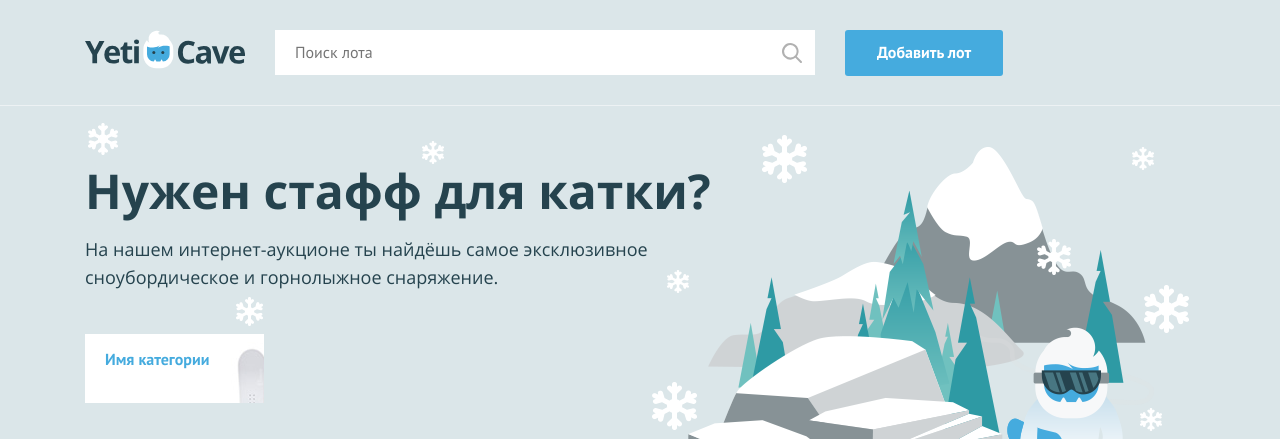
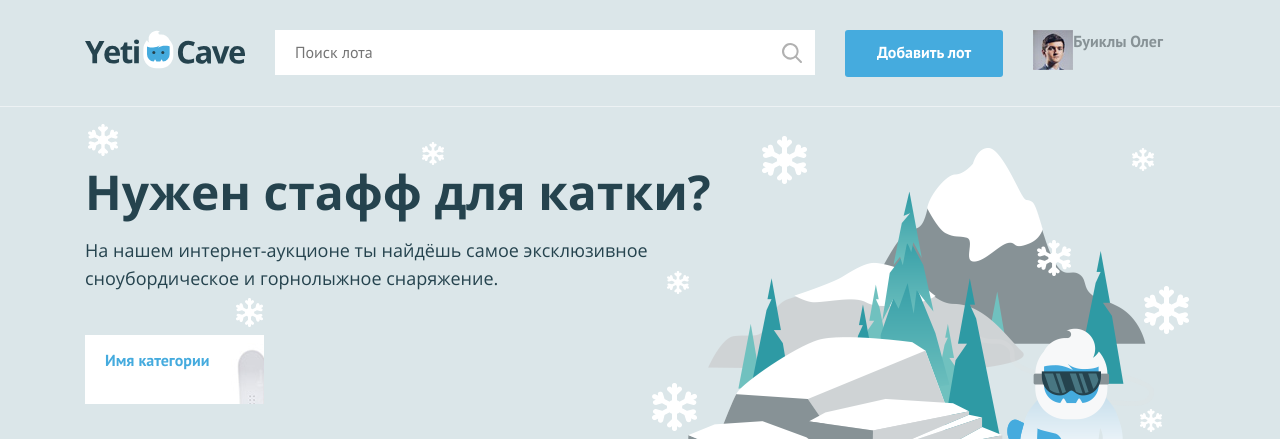
Before and after one commit to LeeA1336/buiklyOleg, a PHP site: page / in a window 1280 px wide. Shown: the top 439 px of the page. Run offline with PHP 8.4, Linux system fonts and the light colour scheme.

Commit message:
Первое задание еле сделал пожалейте

```diff
--- a/index.php
+++ b/index.php
@@ -1,7 +1,6 @@
 <?php
 $is_auth = rand(0, 1);
-
-$user_name = ''; // укажите здесь ваше имя
+$user_name = 'Буиклы Олег'; // укажите здесь ваше имя
 ?>
 <!DOCTYPE html>
 <html lang="ru">
@@ -27,7 +26,23 @@ $user_name = ''; // укажите здесь ваше имя
         <a class="main-header__add-lot button" href="pages/add-lot.html">Добавить лот</a>
 
         <nav class="user-menu">
-
+            <?php if($is_auth) { ?>
+            <div class="user-menu__image">
+            <img src="img/user.jpg" width="40" height="40" alt="Пользователь">
+            </div>
+            <div class="user-menu__logged">
+            <p><?=$user_name?></p>
+            </div>
+            <?php } else { ?>
+            <ul class="user-menu__list">
+            <li class="user-menu__item">
+            <a href="#">Регистрация</a>
+            </li>
+            <li class="user-menu__item">
+            <a href="#">Вход</a>
+            </li>
+            </ul>
+            <?php } ?>
         <!-- здесь должен быть PHP код для показа меню и данных пользователя -->
 
         </nav>
```
